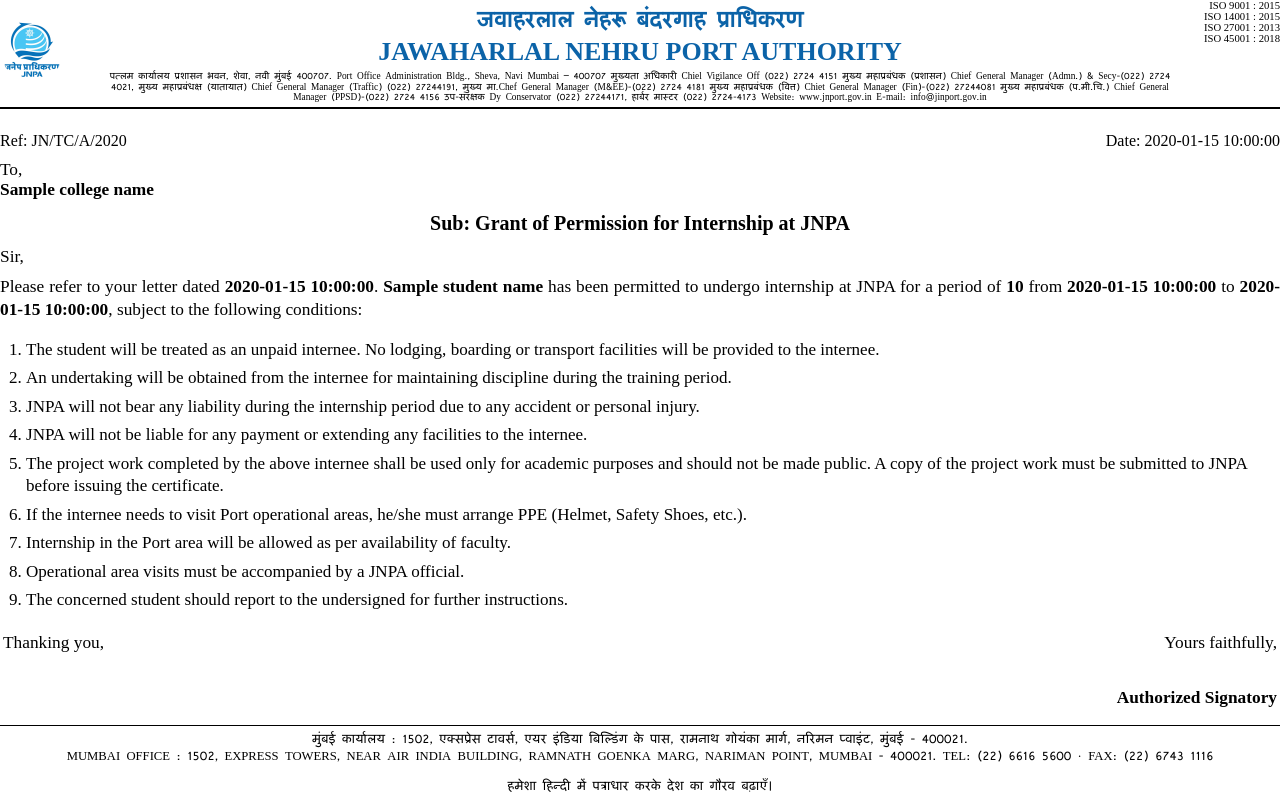
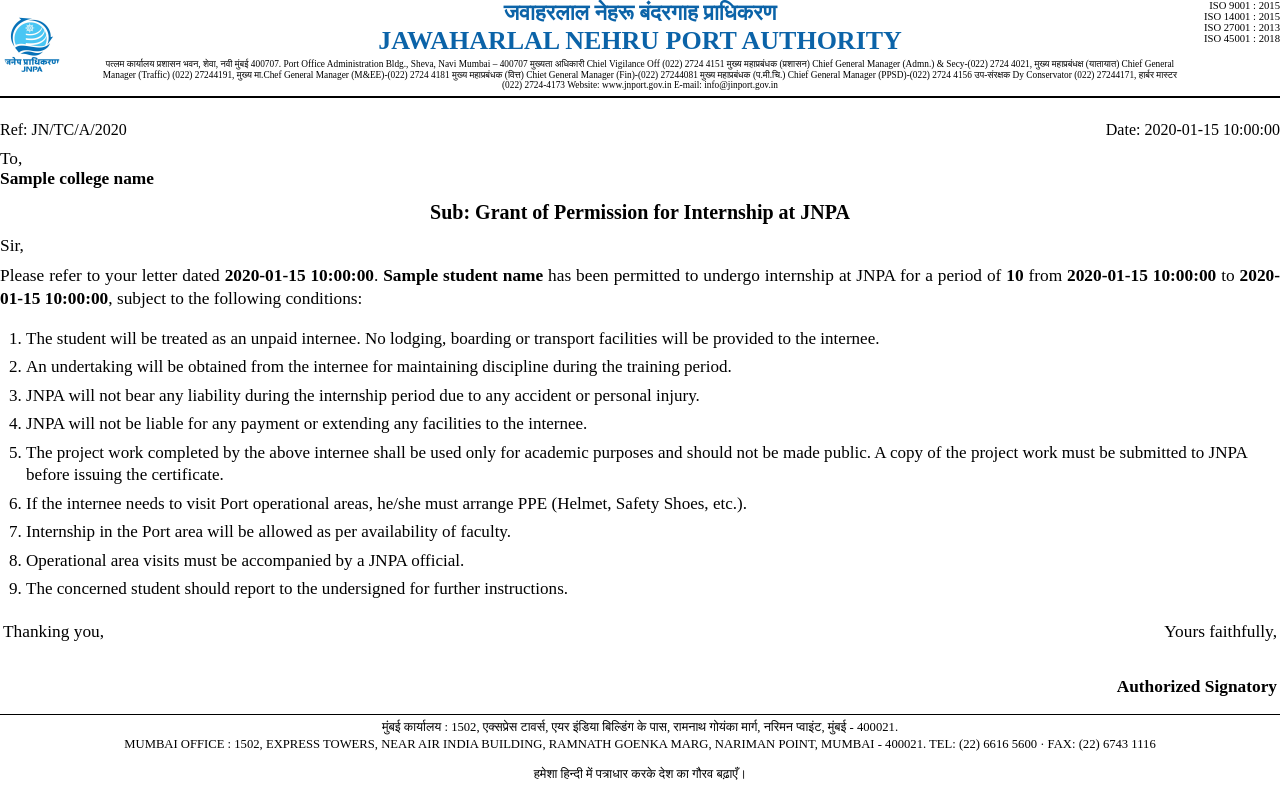
Before and after one commit to Kartik915d/JNPA-Internship-letter-Generator, a Flask app: template templates/internship_letter.html in a window 1280 px wide. Run offline with Flask 2, Linux system fonts and the light colour scheme; the template is opened without the code that fills it: most values are stand-ins (such as "Sample title", 1, 10 or a date in 2020); parts of the project's set-up code (start-up, migrations or seed data) failed here and were passed over.

Commit message:
Change Mangal font source to filesystem path
Updated font source for Mangal to use a direct filesystem path.

```diff
--- a/templates/internship_letter.html
+++ b/templates/internship_letter.html
@@ -8,11 +8,15 @@
     /* -------- PAGE SETUP -------- */
     @page { size: A4; margin: 20mm 18mm 26mm 18mm; }
 
+
     /* -------- HINDI FONT (MANGAL) -------- */
     @font-face {
       font-family: 'Mangal';
-      src: url('{{ url_for("static", filename="fonts/MANGAL.TTF") }}')
-           format('truetype');
+      /* RAILWAY FIX: Use direct filesystem path.
+         Ensure the file is strictly named "MANGAL.TTF" (Case Sensitive on Linux!) */
+      src: url('file:///app/static/fonts/MANGAL.TTF') format('truetype');
+      font-weight: normal;
+      font-style: normal;
     }
 
     body {
```
